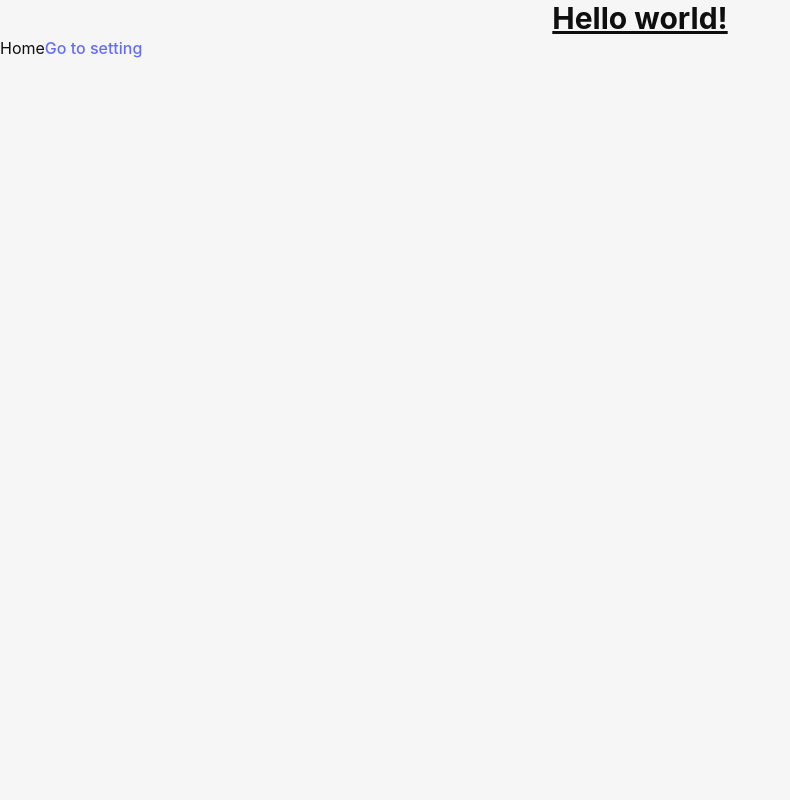
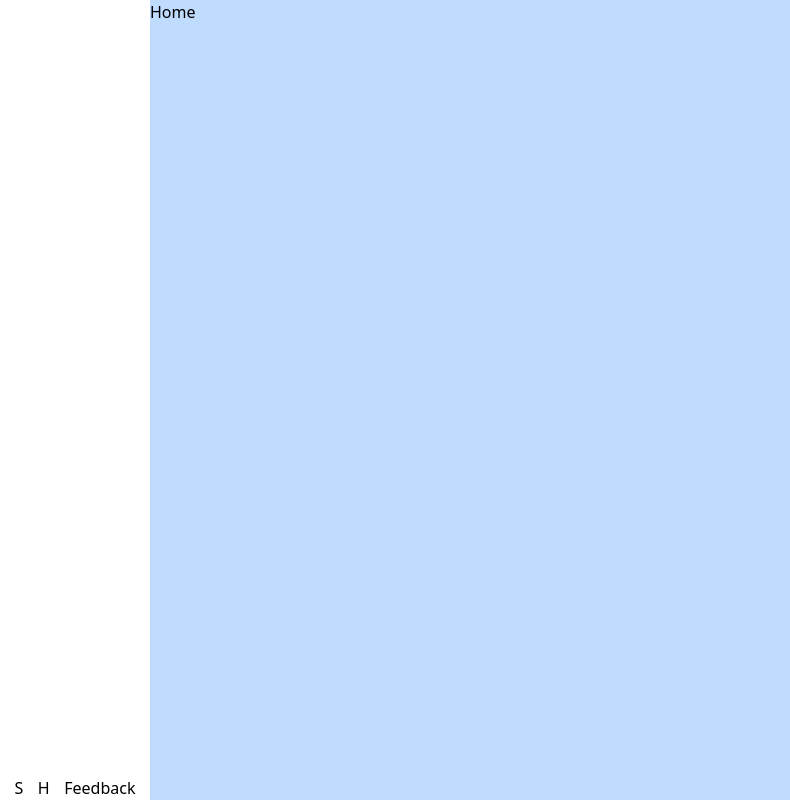
Before and after one commit to oukunan/portrackr, a React (Vite) app: page /setting in a window 1280 px wide. Shown: the whole page, without its empty margins (0-790 px from the left). Built offline with nearby package versions, Linux system fonts and the light colour scheme.

Commit message:
create left panel and basic layout

```diff
--- a/src/App.css
+++ /dev/null
@@ -1,7 +0,0 @@
-.logo.vite:hover {
-  filter: drop-shadow(0 0 2em #747bff);
-}
-
-.logo.react:hover {
-  filter: drop-shadow(0 0 2em #61dafb);
-}
--- a/src/App.tsx
+++ b/src/App.tsx
@@ -1,34 +1,20 @@
-import { MemoryRouter, Routes, Route, Link } from "react-router-dom";
-import "./App.css";
+import { MemoryRouter, Routes, Route } from "react-router-dom";
 
-function App() {
+import LeftPanel from "./components/layout/LeftPanel";
+import Setting from "./components/setting/Setting";
+
+export default function App() {
   return (
-    <div>
-      <h1 className="text-3xl font-bold underline">Hello world!</h1>
-      <MemoryRouter>
-        <Routes>
-          <Route
-            path="/"
-            element={
-              <div>
-                Home
-                <Link to="/setting">Go to setting</Link>
-              </div>
-            }
-          />
-          <Route
-            path="/setting"
-            element={
-              <div>
-                Setting
-                <Link to="/">Go to Home</Link>
-              </div>
-            }
-          />
-        </Routes>
-      </MemoryRouter>
-    </div>
+    <MemoryRouter>
+      <div className="flex h-full">
+        <LeftPanel />
+        <div className="flex-1 bg-blue-200">
+          <Routes>
+            <Route path="/" element={<div>Home</div>} />
+            <Route path="/setting" element={<Setting />} />
+          </Routes>
+        </div>
+      </div>
+    </MemoryRouter>
   );
 }
-
-export default App;
--- /dev/null
+++ b/src/components/layout/LeftPanel.tsx
@@ -0,0 +1,13 @@
+import { Link } from "react-router-dom";
+
+export default function LeftPanel() {
+  return (
+    <div className="w-[150px] h-full flex items-end">
+      <div className="flex-1 flex justify-evenly">
+        <Link to="/setting">S</Link>
+        <Link to="/">H</Link>
+        <button>Feedback</button>
+      </div>
+    </div>
+  );
+}
--- /dev/null
+++ b/src/components/setting/Setting.tsx
@@ -0,0 +1,3 @@
+export default function Setting() {
+    return <div>Setting page</div>
+}
--- a/src/styles.css
+++ b/src/styles.css
@@ -2,112 +2,6 @@
 @tailwind components;
 @tailwind utilities;
 
-:root {
-  font-family: Inter, Avenir, Helvetica, Arial, sans-serif;
-  font-size: 16px;
-  line-height: 24px;
-  font-weight: 400;
-
-  color: #0f0f0f;
-  background-color: #f6f6f6;
-
-  font-synthesis: none;
-  text-rendering: optimizeLegibility;
-  -webkit-font-smoothing: antialiased;
-  -moz-osx-font-smoothing: grayscale;
-  -webkit-text-size-adjust: 100%;
+html, body, #root {
+  height: 100%;
 }
-
-.container {
-  margin: 0;
-  padding-top: 10vh;
-  display: flex;
-  flex-direction: column;
-  justify-content: center;
-  text-align: center;
-}
-
-.logo {
-  height: 6em;
-  padding: 1.5em;
-  will-change: filter;
-  transition: 0.75s;
-}
-
-.logo.tauri:hover {
-  filter: drop-shadow(0 0 2em #24c8db);
-}
-
-.row {
-  display: flex;
-  justify-content: center;
-}
-
-a {
-  font-weight: 500;
-  color: #646cff;
-  text-decoration: inherit;
-}
-
-a:hover {
-  color: #535bf2;
-}
-
-h1 {
-  text-align: center;
-}
-
-input,
-button {
-  border-radius: 8px;
-  border: 1px solid transparent;
-  padding: 0.6em 1.2em;
-  font-size: 1em;
-  font-weight: 500;
-  font-family: inherit;
-  color: #0f0f0f;
-  background-color: #ffffff;
-  transition: border-color 0.25s;
-  box-shadow: 0 2px 2px rgba(0, 0, 0, 0.2);
-}
-
-button {
-  cursor: pointer;
-}
-
-button:hover {
-  border-color: #396cd8;
-}
-button:active {
-  border-color: #396cd8;
-  background-color: #e8e8e8;
-}
-
-input,
-button {
-  outline: none;
-}
-
-#greet-input {
-  margin-right: 5px;
-}
-
-@media (prefers-color-scheme: dark) {
-  :root {
-    color: #f6f6f6;
-    background-color: #2f2f2f;
-  }
-
-  a:hover {
-    color: #24c8db;
-  }
-
-  input,
-  button {
-    color: #ffffff;
-    background-color: #0f0f0f98;
-  }
-  button:active {
-    background-color: #0f0f0f69;
-  }
-}
```
